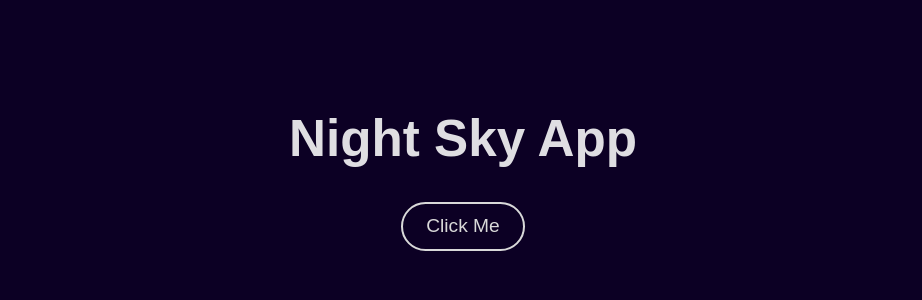
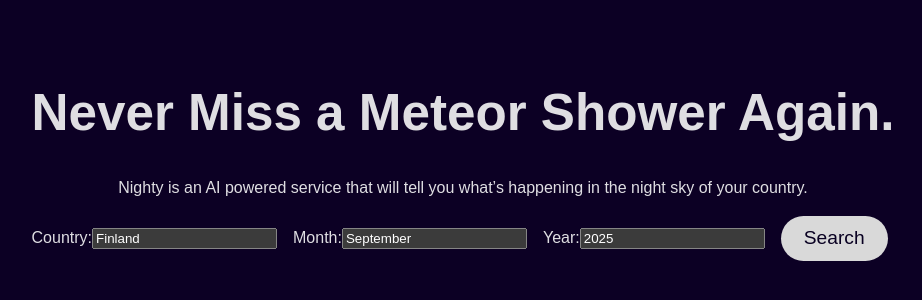
Before and after one commit to hamk-ai-autumn2025/jon_haataja_night-sky-app, a React (Vite) app in the folder night-sky-app/: page / in a window 1280 px wide. Shown: the part 236-536 px from the top of the page, without its empty margins (177-1099 px from the left). Built offline with nearby package versions, Linux system fonts and the light colour scheme; no server answers.

Commit message:
Add boilerplate components and openai service call functionality

```diff
--- a/night-sky-app/src/App.tsx
+++ b/night-sky-app/src/App.tsx
@@ -2,17 +2,61 @@
 //@ts-expect-error ts can't find font but it still works
 import '@fontsource-variable/plus-jakarta-sans';
 import './App.css'
-import Button from './components/Button';
+import './index.css'
+import { useState } from "react";
+import { SearchForm } from "./components/SearchForm";
+import EventList from "./components/EventList";
+import getAstronomyEvents from "./services/openaiService";
 
+export interface AstronomyEvent {
+  date: string;
+  title: string;
+  description: string;
+  visibility: "naked_eye" | "telescope";
+}
 
 function App() {
+  const [events, setEvents] = useState<AstronomyEvent[]>([]);
+  const [loading, setLoading] = useState(false);
+  const [error, setError] = useState("");
+
+  async function handleSearch(country: string, month: string, year: string) {
+    setLoading(true);
+    setError("");
+    try {
+      const data = await getAstronomyEvents(country, month, year);
+      // Handle both array and object response formats
+      if (Array.isArray(data)) {
+        setEvents(data);
+      } else if (data && Array.isArray(data.events)) {
+        setEvents(data.events);
+      } else {
+        setEvents([]);
+      }
+    } catch (err) {
+      console.error(err);
+      setError("Failed to fetch astronomy events. Please try again.");
+    } finally {
+      setLoading(false);
+    }
+  }
+
   return (
-      <div>
-        <h1>Night Sky App</h1>
-        <Button title="Click Me" disabled={false} buttonType='btn-secondary'/>
-      </div>
+    <div className="app">
+      <h1>Never Miss a Meteor Shower Again.</h1>
+      <p>
+        Nighty is an AI powered service that will tell you what’s happening in
+        the night sky of your country.
+      </p>
+
+      <SearchForm onSearch={handleSearch} />
+
+      {loading && <p>Loading events...</p>}
+      {error && <p className="error">{error}</p>}
+
+      {!loading && events.length > 0 && <EventList events={events} />}
+    </div>
   );
 }
 
-
-export default App
+export default App;
--- a/night-sky-app/src/components/Button.tsx
+++ b/night-sky-app/src/components/Button.tsx
@@ -2,15 +2,17 @@ import '../index.css';
 
 interface ButtonProps {
   title: string;
+  type: 'button' | 'submit' | 'reset';
   disabled: boolean;
-  buttonType: 'btn-primary' | 'btn-secondary';
+  styleType: 'btn-primary' | 'btn-secondary';
 }
 
-function Button({ title, disabled, buttonType }: ButtonProps) {
+export function Button({ title, type, disabled, styleType }: ButtonProps) {
   return (
     <button
+    type={type}
     disabled={disabled}
-    className={buttonType}>
+    className={styleType}>
         {title}
     </button>
   );
--- /dev/null
+++ b/night-sky-app/src/components/EventCard.tsx
@@ -0,0 +1,20 @@
+import { AstronomyEvent } from "../App";
+
+interface EventCardProps {
+  event: AstronomyEvent;
+}
+
+function EventCard({ event }: EventCardProps) {
+  return (
+    <div className="event-card">
+      <p className="date">{event.date}</p>
+      <h3>{event.title}</h3>
+      <p>{event.description}</p>
+      <span>
+        {event.visibility === "naked_eye" ? "👁️ Naked Eye" : "🔭 Telescope"}
+      </span>
+    </div>
+  );
+}
+
+export default EventCard;
--- /dev/null
+++ b/night-sky-app/src/components/EventList.tsx
@@ -0,0 +1,18 @@
+import { AstronomyEvent } from "../App";
+import EventCard from "./EventCard";
+
+interface EventListProps {
+  events: AstronomyEvent[];
+}
+
+function EventList({ events }: EventListProps) {
+  return (
+    <div className="event-list">
+      {events.map((ev, idx) => (
+        <EventCard key={idx} event={ev} />
+      ))}
+    </div>
+  );
+}
+
+export default EventList;
--- /dev/null
+++ b/night-sky-app/src/components/SearchForm.tsx
@@ -0,0 +1,52 @@
+import { useState } from "react";
+import Button from '../components/Button';
+
+interface SearchFormProps {
+  onSearch: (country: string, month: string, year: string) => void;
+}
+
+export function SearchForm({ onSearch }: SearchFormProps) {
+  const [country, setCountry] = useState("Finland");
+  const [month, setMonth] = useState("September");
+  const [year, setYear] = useState("2025");
+
+  function handleSubmit(e: React.FormEvent) {
+    e.preventDefault();
+    onSearch(country, month, year);
+  }
+
+  return (
+    <form onSubmit={handleSubmit} className="search-form">
+      <label>
+        Country:
+        <input
+          type="text"
+          value={country}
+          onChange={(e) => setCountry(e.target.value)}
+        />
+      </label>
+
+      <label>
+        Month:
+        <input
+          type="text"
+          value={month}
+          onChange={(e) => setMonth(e.target.value)}
+        />
+      </label>
+
+      <label>
+        Year:
+        <input
+          type="number"
+          value={year}
+          onChange={(e) => setYear(e.target.value)}
+        />
+      </label>
+
+        <Button title="Search" disabled={false} type='submit' styleType='btn-primary'/>
+    </form>
+  );
+}
+
+export default SearchForm;
--- a/night-sky-app/src/index.css
+++ b/night-sky-app/src/index.css
@@ -86,3 +86,22 @@ h1 {
 .btn-secondary:focus {
   outline: 3px solid #ffff00;
 }
+
+.search-form {
+  margin: 1rem 0;
+  display: flex;
+  gap: 1rem;
+  align-items: center;
+}
+
+.event-list {
+  display: grid;
+  gap: 1rem;
+  margin-top: 2rem;
+}
+
+.event-card {
+  background: #1a1a40;
+  padding: 1rem;
+  border-radius: 0.5rem;
+}
--- /dev/null
+++ b/night-sky-app/src/services/openaiService.ts
@@ -0,0 +1,34 @@
+import OpenAI from "openai";
+
+const endpoint = "https://models.github.ai/inference";
+const model = "openai/gpt-4.1-mini";
+
+const client = new OpenAI({
+  baseURL: endpoint,
+  apiKey: import.meta.env.VITE_OPENAI_API_KEY,
+  dangerouslyAllowBrowser: true // ⚠️ only for dev; ideally use a backend proxy
+});
+
+async function getAstronomyEvents(country: string, month: string, year: string) {
+  const response = await client.chat.completions.create({
+    model: model,
+    messages: [
+      {
+        role: "system",
+        content:
+          "You are an astronomy assistant. Generate a list of upcoming astronomy events in structured JSON. Each event must include date, title, description, and visibility ('naked_eye' or 'telescope')."
+      },
+      {
+        role: "user",
+        content: `Generate astronomy events for ${country} in ${month} ${year}.`
+      }
+    ],
+    response_format: { type: "json_object" }
+  });
+
+  const raw = response.choices[0].message.content ?? "[]";
+  console.log("Raw response:", raw);
+  return JSON.parse(raw);
+}
+
+export default getAstronomyEvents;
```
